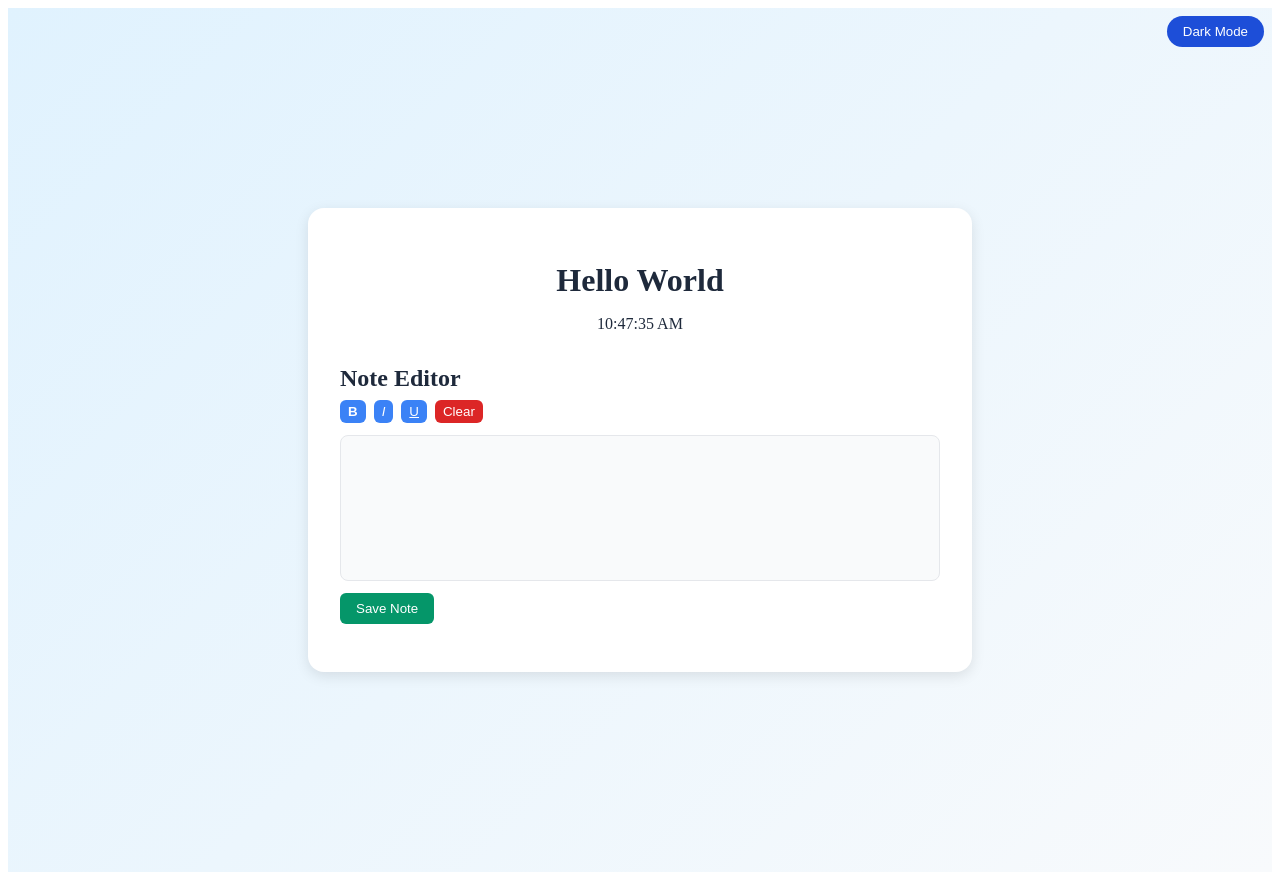
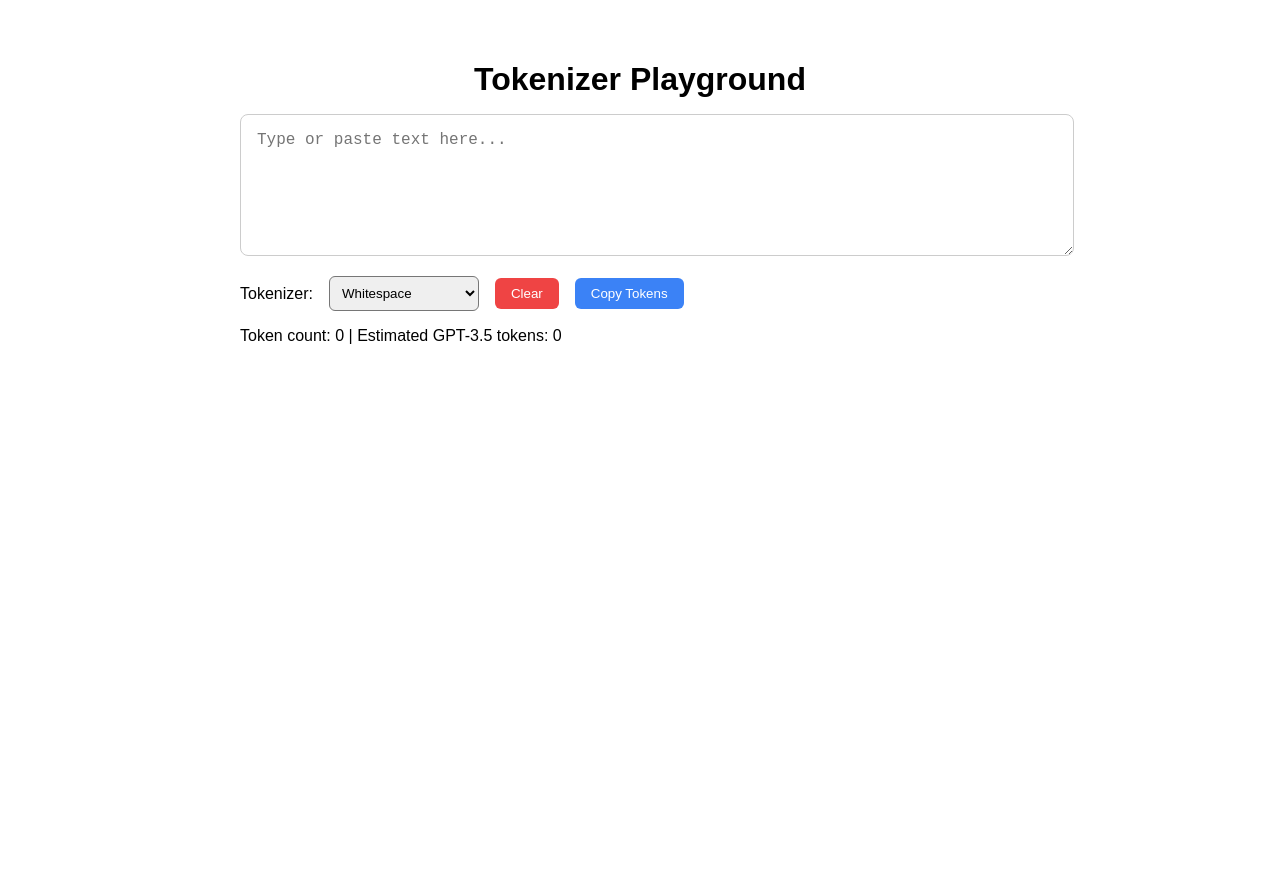
Before and after one commit to nitisbig/codex-, a Next.js app: page / in a window 1280 px wide. After the commit the page ends 800 px from the top, so only its background shows below. Built offline with nearby package versions, Linux system fonts and the light colour scheme.

Commit message:
feat: add tokenizer playground

```diff
--- a/pages/index.js
+++ b/pages/index.js
@@ -1,177 +1,79 @@
-import { useEffect, useRef, useState } from 'react';
+import { useEffect, useState } from 'react';
+
+// Simple tokenizers for demonstration
+const TOKENIZERS = {
+  whitespace: (text) => text.trim().split(/\s+/).filter(Boolean),
+  punctuation: (text) => text.match(/\w+|[^\s\w]/g) || [],
+  character: (text) => Array.from(text),
+};
 
 export default function Home() {
-  const [time, setTime] = useState(new Date().toLocaleTimeString());
-  const [darkMode, setDarkMode] = useState(false);
-  const [notes, setNotes] = useState([]);
-  const editorRef = useRef(null);
+  const [text, setText] = useState('');
+  const [mode, setMode] = useState('whitespace');
+  const [tokens, setTokens] = useState([]);
 
   useEffect(() => {
-    const timer = setInterval(() => {
-      setTime(new Date().toLocaleTimeString());
-    }, 1000);
-    return () => clearInterval(timer);
-  }, []);
+    const tokenizer = TOKENIZERS[mode];
+    setTokens(tokenizer(text));
+  }, [text, mode]);
 
-  const exec = (command) => document.execCommand(command, false, null);
-
-  const saveNote = () => {
-    if (!editorRef.current) return;
-    const html = editorRef.current.innerHTML;
-    if (!html || html === '<br>') return;
-    setNotes([...notes, html]);
-    editorRef.current.innerHTML = '';
+  const copyTokens = () => {
+    if (navigator?.clipboard) {
+      navigator.clipboard.writeText(tokens.join(' '));
+    }
   };
 
+  const estimatedTokens = Math.ceil(text.length / 4);
+
   return (
-    <div
-      style={{
-        minHeight: '100vh',
-        background: darkMode
-          ? 'linear-gradient(135deg, #1e1e1e, #3a3a3a)'
-          : 'linear-gradient(135deg, #e0f2fe, #f8fafc)',
-        color: darkMode ? '#f3f4f6' : '#1e293b',
-        display: 'flex',
-        alignItems: 'center',
-        justifyContent: 'center',
-        padding: '2rem',
-        transition: 'all 0.3s ease-in-out',
-      }}
+    <div style={{ maxWidth: '800px', margin: '0 auto', padding: '2rem', fontFamily: 'sans-serif' }}>
+      <h1 style={{ fontSize: '2rem', textAlign: 'center', marginBottom: '1rem' }}>
+        Tokenizer Playground
+      </h1>
+      <textarea
+        value={text}
+        onChange={(e) => setText(e.target.value)}
+        rows={6}
+        placeholder="Type or paste text here..."
+        style={{ width: '100%', padding: '1rem', fontSize: '1rem', border: '1px solid #ccc', borderRadius: '0.5rem' }}
+      />
+      <div style={{ display: 'flex', alignItems: 'center', marginTop: '1rem', gap: '1rem', flexWrap: 'wrap' }}>
+        <label htmlFor="mode">Tokenizer:</label>
+        <select
+          id="mode"
+          value={mode}
+          onChange={(e) => setMode(e.target.value)}
+          style={{ padding: '0.5rem', borderRadius: '0.375rem' }}
         >
+          <option value="whitespace">Whitespace</option>
+          <option value="punctuation">Punctuation Aware</option>
+          <option value="character">Character</option>
+        </select>
         <button
-        onClick={() => setDarkMode(!darkMode)}
-        style={{
-          position: 'absolute',
-          top: '1rem',
-          right: '1rem',
-          backgroundColor: darkMode ? '#3b82f6' : '#1d4ed8',
-          color: '#fff',
-          border: 'none',
-          padding: '0.5rem 1rem',
-          borderRadius: '9999px',
-          cursor: 'pointer',
-        }}
-      >
-        {darkMode ? 'Light Mode' : 'Dark Mode'}
-      </button>
-      <div
-        style={{
-          backgroundColor: darkMode ? '#374151' : '#ffffff',
-          borderRadius: '1rem',
-          boxShadow: '0 4px 14px rgba(0,0,0,0.1)',
-          maxWidth: '600px',
-          width: '100%',
-          padding: '2rem',
-        }}
-      >
-        <h1 style={{ textAlign: 'center', marginBottom: '0.5rem' }}>
-          Hello World
-        </h1>
-        <p style={{ textAlign: 'center', marginBottom: '2rem' }}>{time}</p>
-        <div>
-          <h2 style={{ marginBottom: '0.5rem' }}>Note Editor</h2>
-          <div style={{ marginBottom: '0.75rem' }}>
-            <button
-              onClick={() => exec('bold')}
-              style={{
-                marginRight: '0.5rem',
-                padding: '0.25rem 0.5rem',
-                borderRadius: '0.375rem',
-                border: 'none',
-                backgroundColor: darkMode ? '#4b5563' : '#3b82f6',
-                color: '#fff',
-                cursor: 'pointer',
-              }}
-            >
-              <b>B</b>
-            </button>
-            <button
-              onClick={() => exec('italic')}
-              style={{
-                marginRight: '0.5rem',
-                padding: '0.25rem 0.5rem',
-                borderRadius: '0.375rem',
-                border: 'none',
-                backgroundColor: darkMode ? '#4b5563' : '#3b82f6',
-                color: '#fff',
-                cursor: 'pointer',
-              }}
-            >
-              <i>I</i>
-            </button>
-            <button
-              onClick={() => exec('underline')}
-              style={{
-                marginRight: '0.5rem',
-                padding: '0.25rem 0.5rem',
-                borderRadius: '0.375rem',
-                border: 'none',
-                backgroundColor: darkMode ? '#4b5563' : '#3b82f6',
-                color: '#fff',
-                cursor: 'pointer',
-              }}
-            >
-              <u>U</u>
-            </button>
-            <button
-              onClick={() => {
-                if (editorRef.current) editorRef.current.innerHTML = '';
-              }}
-              style={{
-                padding: '0.25rem 0.5rem',
-                borderRadius: '0.375rem',
-                border: 'none',
-                backgroundColor: darkMode ? '#ef4444' : '#dc2626',
-                color: '#fff',
-                cursor: 'pointer',
-              }}
+          onClick={() => setText('')}
+          style={{ padding: '0.5rem 1rem', borderRadius: '0.375rem', border: 'none', backgroundColor: '#ef4444', color: '#fff', cursor: 'pointer' }}
         >
           Clear
         </button>
+        <button
+          onClick={copyTokens}
+          style={{ padding: '0.5rem 1rem', borderRadius: '0.375rem', border: 'none', backgroundColor: '#3b82f6', color: '#fff', cursor: 'pointer' }}
+        >
+          Copy Tokens
+        </button>
       </div>
-          <div
-            ref={editorRef}
-            contentEditable
-            style={{
-              border: '1px solid #e5e7eb',
-              padding: '0.75rem',
-              minHeight: '120px',
-              borderRadius: '0.5rem',
-              backgroundColor: darkMode ? '#4b5563' : '#f9fafb',
-              color: darkMode ? '#f3f4f6' : '#1e293b',
-            }}
-          />
-          <button
-            onClick={saveNote}
-            style={{
-              marginTop: '0.75rem',
-              padding: '0.5rem 1rem',
-              borderRadius: '0.375rem',
-              border: 'none',
-              backgroundColor: darkMode ? '#10b981' : '#059669',
-              color: '#fff',
-              cursor: 'pointer',
-            }}
+      <p style={{ marginTop: '1rem' }}>
+        Token count: {tokens.length} | Estimated GPT-3.5 tokens: {estimatedTokens}
+      </p>
+      <div style={{ display: 'flex', flexWrap: 'wrap', gap: '0.5rem', marginTop: '1rem' }}>
+        {tokens.map((tok, idx) => (
+          <code
+            key={idx}
+            style={{ padding: '0.25rem 0.5rem', background: '#f3f4f6', borderRadius: '0.25rem' }}
           >
-            Save Note
-          </button>
-          <div style={{ marginTop: '1rem' }}>
-            {notes.map((note, idx) => (
-              <div
-                key={idx}
-                style={{
-                  border: '1px solid #e5e7eb',
-                  padding: '0.75rem',
-                  marginBottom: '0.5rem',
-                  borderRadius: '0.5rem',
-                  backgroundColor: darkMode ? '#4b5563' : '#f9fafb',
-                  color: darkMode ? '#f3f4f6' : '#1e293b',
-                }}
-                dangerouslySetInnerHTML={{ __html: note }}
-              />
+            {tok}
+          </code>
         ))}
-          </div>
-        </div>
       </div>
     </div>
   );
```
Lines whose indentation alone changed are shown as unchanged.
